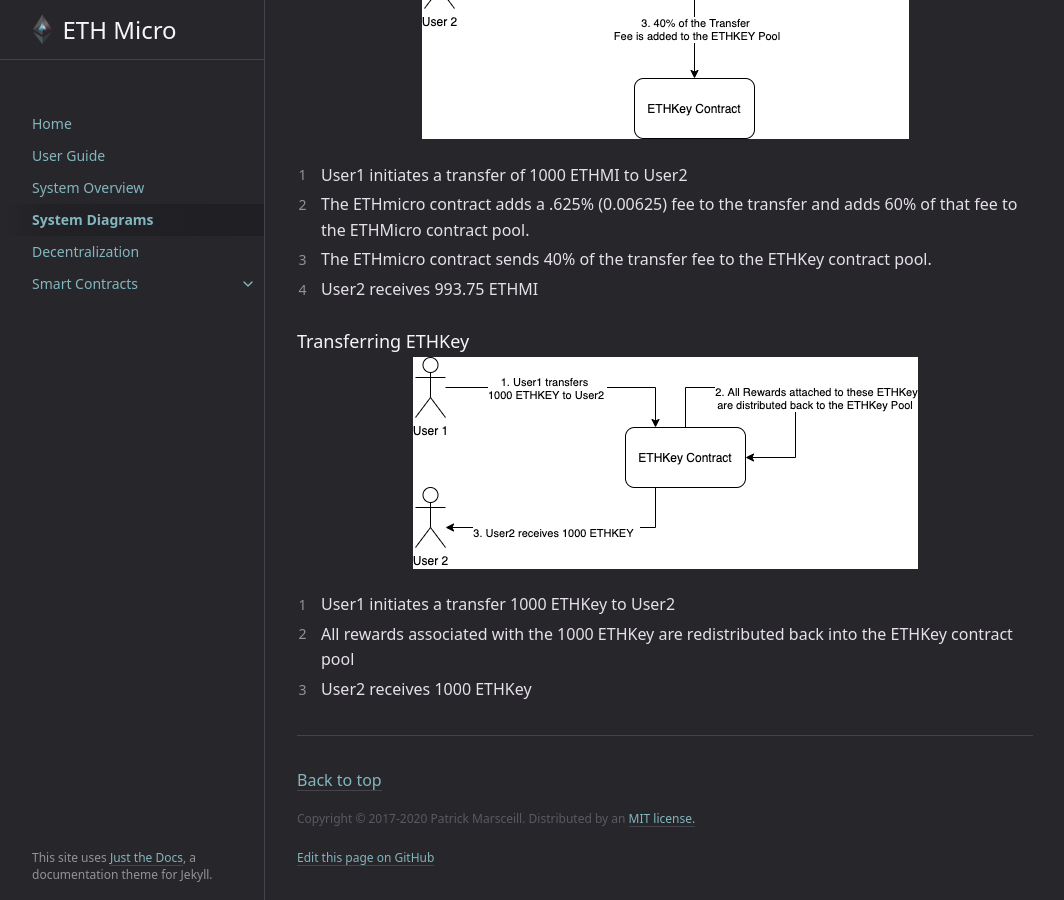
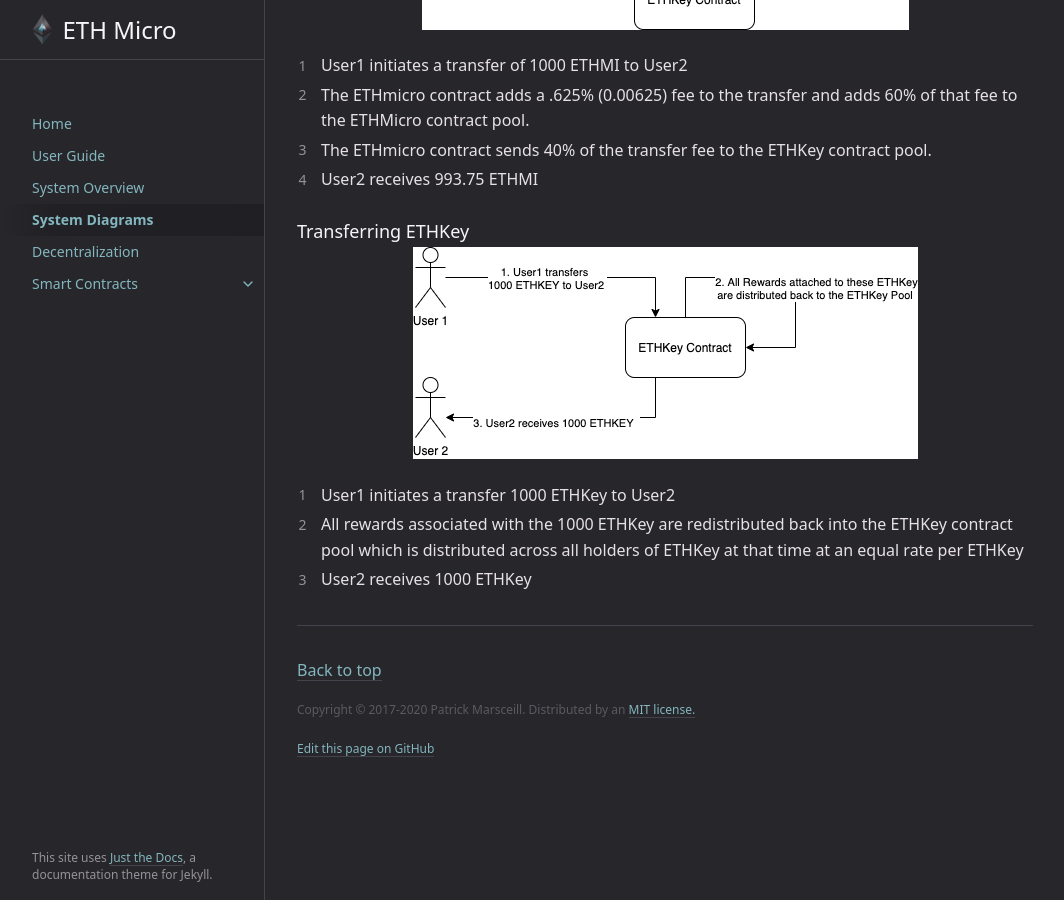
Before and after one commit to MaikuroFinance/ETHMicro-UI, a Jekyll site: the page built from docs/docs/system-diagrams.md, in a window 1280 px wide and 900 px high, scrolled down 1808 px. Shown: the whole window, without its empty margins (107-1171 px from the left). Built offline with Jekyll 4.4.1, drawn with Linux system fonts in a browser that asks for light colours; some of the changed lines change nothing that is shown; some of the changed text lies outside the part shown.

Commit message:
Updating docs

```diff
--- a/docs/docs/system-diagrams.md
+++ b/docs/docs/system-diagrams.md
@@ -4,15 +4,6 @@ title: "System Diagrams"
 permalink: /system-diagrams/
 nav_order: 4
 ---
-
-
----
-layout: page
-title: "System Diagrams"
-permalink: /system-diagrams/
-nav_order: 4
----
-
 
 ### Minting ETHMICRO and ETHKEY / Depositing ETH
 This diagram displays an overview of the process for Minting ETHMI and ETHKEY
@@ -60,5 +51,5 @@ This diagram displays an overview of the process for Minting ETHMI and ETHKEY
 {: refdef}
 
 1. User1 initiates a transfer 1000 ETHKey to User2
-2. All rewards associated with the 1000 ETHKey are redistributed back into the ETHKey contract pool
+2. All rewards associated with the 1000 ETHKey are redistributed back into the ETHKey contract pool which is distributed across all holders of ETHKey at that time at an equal rate per ETHKey
 3. User2 receives 1000 ETHKey
```
